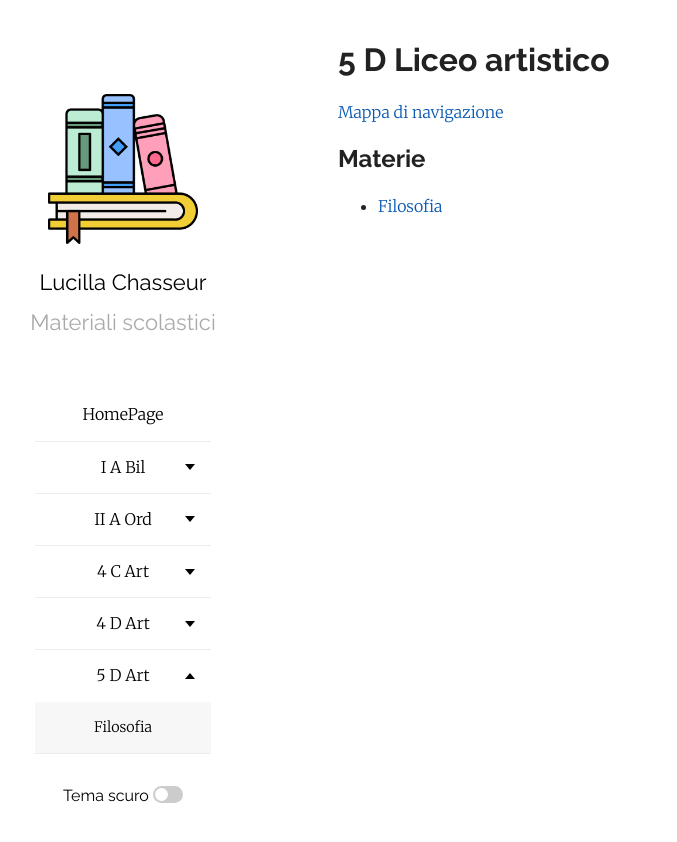
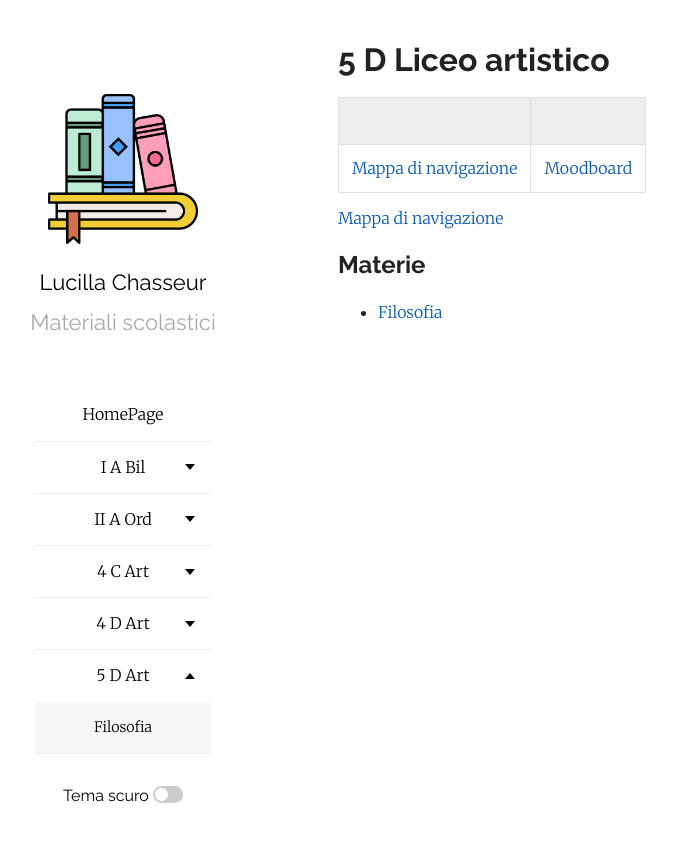
Before and after one commit to efemeridi/efemeridi.github.io, a Jekyll site: the page built from 5d_art.md, in a window 1280 px wide. Shown: the top 842 px of the page, without its empty margins (62-739 px from the left). Built offline with Jekyll 4.4.1, drawn with Linux system fonts in a browser that asks for light colours; our own code applies the rules of GitHub Pages for plain Markdown files.

Commit message:
Update 5D Liceo artistico with navigation links
Added navigation map and moodboard links to 5D Liceo artistico page.

```diff
--- a/5d_art.md
+++ b/5d_art.md
@@ -2,6 +2,11 @@
 layout: page
 ---
 # 5 D Liceo artistico
+
+|||
+|---|---|
+|[Mappa di navigazione](materiali/4_D_art/mappa_di_navigazione_studenti_4_D.pdf)|[Moodboard](/materiali/5_D_art/Moodboard/settembre/vista_moodboard)|
+
 
 [Mappa di navigazione](/materiali/5_D_art/MOODBOARD_5D_ARTISTICO.pdf/)
 
```
